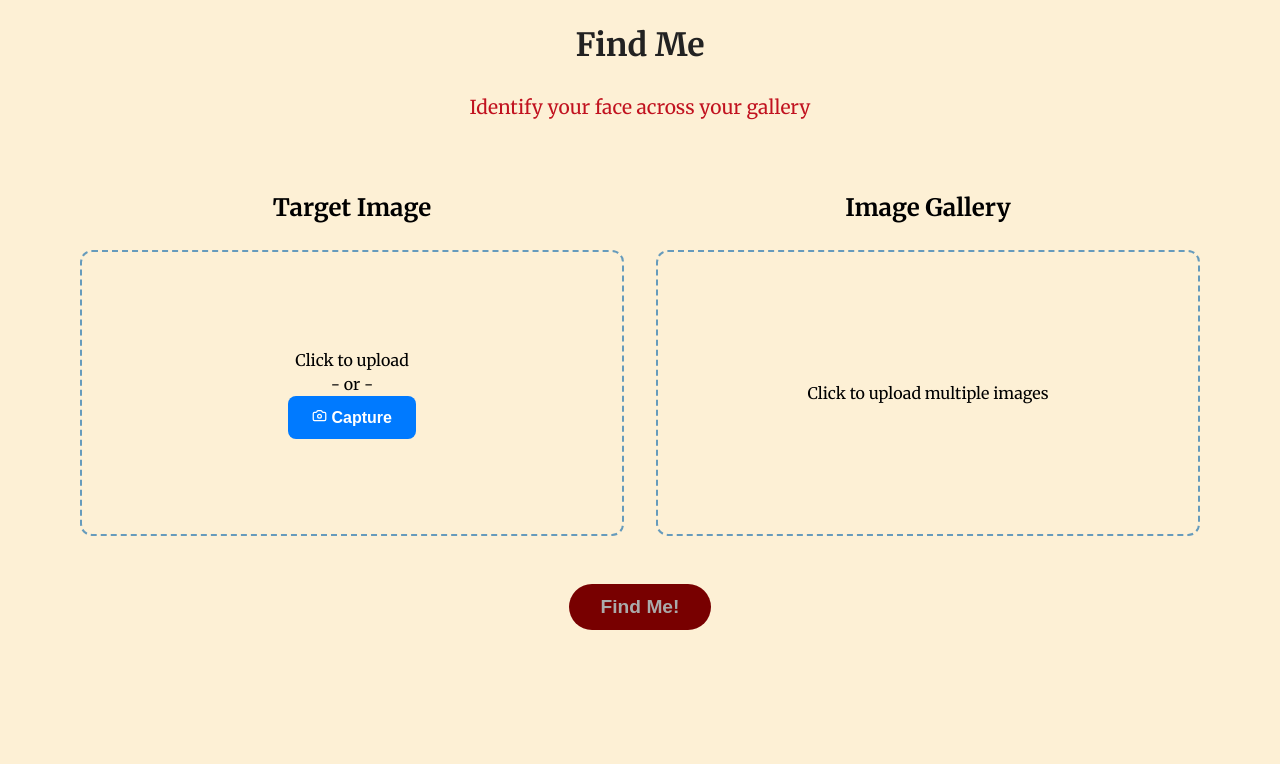
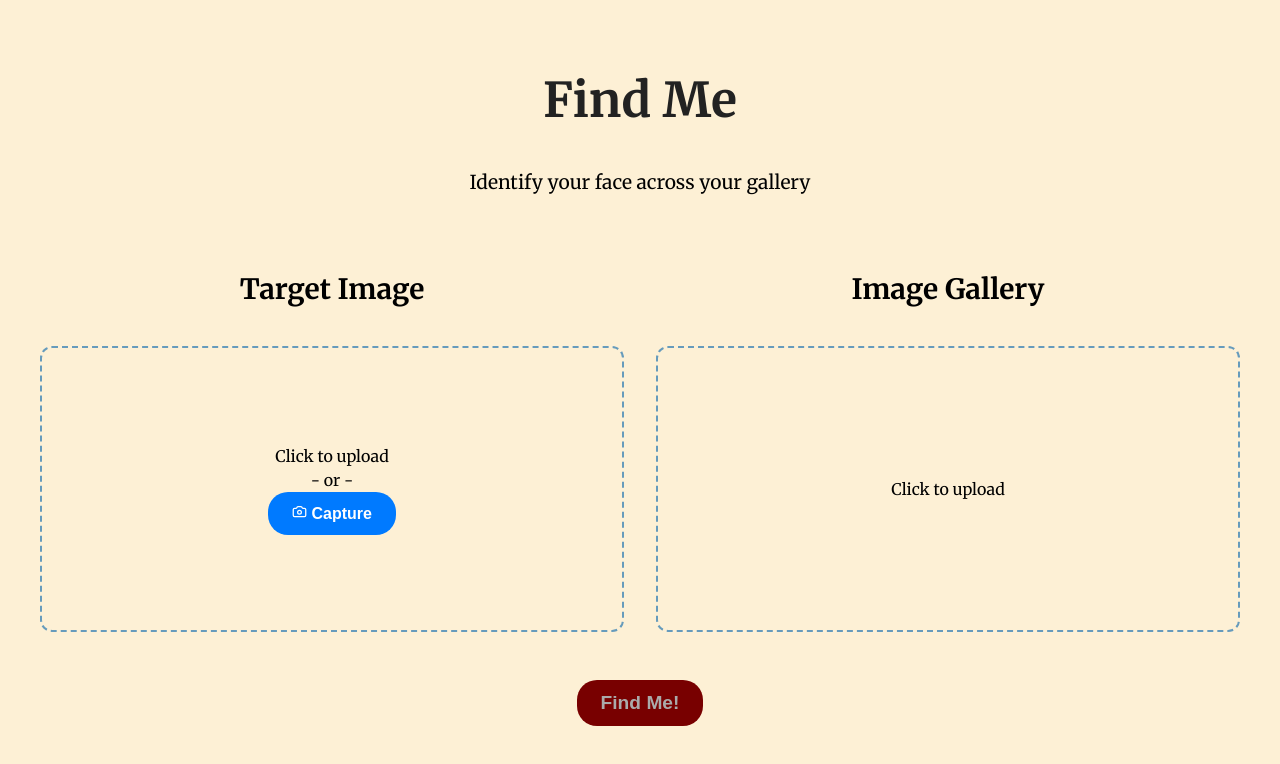
Before and after one commit to Sathyamrit/find-me, a React (Vite) app in the folder client/: page / in a window 1280 px wide. Shown: the top 764 px of the page. Built offline with nearby package versions, Linux system fonts and the light colour scheme.

Commit message:
ui changes

```diff
--- a/client/src/components/Button.css
+++ b/client/src/components/Button.css
@@ -1,6 +1,6 @@
-.custom-button {
+.button {
   padding: 12px 24px;
-  border-radius: 8px;
+  border-radius: 20px;
   border: none;
   cursor: pointer;
   font-size: 16px;
@@ -10,15 +10,15 @@
   color: white;
 }
 
-.custom-button:hover {
+.button:hover {
   background-color: #005ecb;
 }
 
-.custom-button:active {
+.button:active {
   transform: scale(0.98);
 }
 
-.custom-button:disabled {
+.button:disabled {
   background-color: #555;
   color: #aaa;
   cursor: not-allowed;
--- a/client/src/components/Button.jsx
+++ b/client/src/components/Button.jsx
@@ -5,7 +5,7 @@ const Button = ({ children, onClick, className, type = 'button', disabled = fals
   return (
     <button
       type={type}
-      className={`custom-button ${className}`}
+      className={`button ${className}`}
       onClick={onClick}
       disabled={disabled}
     >
--- a/client/src/pages/Home.css
+++ b/client/src/pages/Home.css
@@ -4,8 +4,6 @@
 }
 
 body {
-  background-color: var(--background-color);
-  color: var(--text-color);
  /* font-family: -apple-system, BlinkMacSystemFont, 'Segoe UI', Roboto, 'Helvetica Neue', Arial, sans-serif; */
  margin: 0;
  padding: 0;
@@ -20,7 +18,7 @@ body {
 .home-container > p {
  text-align: center;
  font-size: 1.2rem;
-  color: #c1121f;
+ color: black;
  margin-top: 0.5rem;
  margin-bottom: 3rem;
 }
@@ -52,11 +50,14 @@ body {
 }
 
 .upload-box {
+ color: black;
  border: 2px dashed var(--border-color);
  border-radius: 12px;
  padding: 1rem;
  min-height: 250px;
  display: flex;
+ flex-wrap: wrap;
+ gap: 0.5rem;
  align-items: center;
  justify-content: center;
  transition: border-color 0.3s ease;
@@ -65,9 +66,12 @@ body {
 
 .upload-box:hover {
  border-color: var(--border-color-hover);
+ box-shadow: #0482c5 1px 1px 8px;
+ transition: 0.35s ease;
 }
 
 .gallery-box {
+ background-color: #669bbc;
  flex-wrap: wrap; /* Allows items to wrap to the next line */
  gap: 1rem; /* Space between images */
  align-items: flex-start; /* Align items to the top */
@@ -125,11 +129,12 @@ body {
 .find-me {
  padding: 12px 32px;
  font-size: 1.2rem;
-  border-radius: 50px;
+ border-radius: 20px;
  background-color: #d61320;
 }
 
 .find-me:disabled {
   background-color: #780000;
+  border-radius: 20px;
   cursor: not-allowed;
 }
--- a/client/src/pages/Home.jsx
+++ b/client/src/pages/Home.jsx
@@ -6,8 +6,7 @@ import './Home.css';
 import { Camera } from 'lucide-react';
 import CameraModal from '../components/CameraModal';
 
-// const API_URL = 'http://127.0.0.1:8000/detect-people/'; //local testing
-const API_URL = 'https://find-me-backend-service-933492600521.us-central1.run.app/detect-people/';
+const API_URL = 'https://find-me-backend-service-933492600521.us-central1.run.app/classify-and-match/';
 
 const Home = () => {
   // State for the actual file objects
@@ -21,20 +20,19 @@ const Home = () => {
   const [targetPreview, setTargetPreview] = useState(null);
   const [galleryPreviews, setGalleryPreviews] = useState([]);
 
-  // State for Camera Modal
   const [isModalOpen, setIsModalOpen] = useState(false);
+  const [captureMode, setCaptureMode] = useState('target'); // 'target' or 'gallery'
 
   const navigate = useNavigate();
 
   const findMe = async () => {
+    if (!targetImage || galleryImages.length === 0) return;
+
     setIsLoading(true);
     setError(null);
 
-    // Use FormData to send files to the backend
     const formData = new FormData();
-
     formData.append('target_image', targetImage);
-
     galleryImages.forEach(file => {
       formData.append('gallery_images', file);
     });
@@ -46,10 +44,9 @@ const Home = () => {
         },
       });
 
-      // Navigate to the result page, passing the API response and original images
       navigate('/result', {
         state: {
-          apiResponse: response.data, // e.g., { with_people: [...], without_people: [...] }
+          apiResponse: response.data,
           originalImages: galleryImages
         }
       });
@@ -63,12 +60,22 @@ const Home = () => {
     }
   };
 
+  const openCamera = (mode) => {
+    setCaptureMode(mode);
+    setIsModalOpen(true);
+  };
+
   const handleCapture = (capturedFile) => {
-    // This function receives the file from the CameraModal
-    if (capturedFile) {
+    if (!capturedFile) return;
+
+    if (captureMode === 'target') {
       setTargetImage(capturedFile);
       if (targetPreview) URL.revokeObjectURL(targetPreview);
       setTargetPreview(URL.createObjectURL(capturedFile));
+    } else {
+      setGalleryImages(prev => [...prev, capturedFile]);
+      const newPreview = URL.createObjectURL(capturedFile);
+      setGalleryPreviews(prev => [...prev, newPreview]);
     }
   };
 
@@ -76,13 +83,10 @@ const Home = () => {
     const file = event.target.files[0];
     if (file && file.type.startsWith('image/')) {
       setTargetImage(file);
-      // Clean up the old preview URL before creating a new one
       if (targetPreview) {
         URL.revokeObjectURL(targetPreview);
       }
       setTargetPreview(URL.createObjectURL(file));
-    } else {
-      console.log('Please select a valid image file.');
     }
   };
 
@@ -106,17 +110,14 @@ const Home = () => {
   };
 
   const removeGalleryImage = (e, indexToRemove) => {
-    e.stopPropagation(); // Prevent the upload dialog from opening
-
-    // Revoke the object URL to free up memory
+    e.stopPropagation();
     URL.revokeObjectURL(galleryPreviews[indexToRemove]);
-
     setGalleryImages(prev => prev.filter((_, index) => index !== indexToRemove));
     setGalleryPreviews(prev => prev.filter((_, index) => index !== indexToRemove));
   };
 
   return (
-    <div>
+    <>
       <CameraModal
         isOpen={isModalOpen}
         onClose={() => setIsModalOpen(false)}
@@ -141,48 +142,42 @@ const Home = () => {
                 </div>
               ) : (
                 <div className="upload-prompt">
-                  <span>Click to upload</span> <br />
-                  <span className="or-divider">- or -</span> <br />
-                  <Button className="icon-btn" onClick={(e) => { e.stopPropagation(); setIsModalOpen(true); }}>
+                  <span>Click to upload</span> <br/>
+                  <span className="or-divider">- or -</span> <br/>
+                  <Button className="icon-btn" onClick={(e) => { e.stopPropagation(); openCamera('target'); }}>
                     <Camera size={15} /> Capture
                   </Button>
                 </div>
               )}
-              <input
-                type='file'
-                id='target-upload'
-                accept='image/*'
-                onChange={handleTargetChange}
-                style={{ display: 'none' }}
-              />
+              <input type='file' id='target-upload' onChange={handleTargetChange} style={{ display: 'none' }} />
             </div>
           </div>
 
-          {/* --- Gallery Section --- */}
+          {/* --- Gallery Section (Reverted to old style) --- */}
           <div className='upload-section gallery-section'>
             <h2 className='section-title'>Image Gallery</h2>
             <div
-              className='upload-box gallery-box'
+              className='upload-box'
               onClick={() => document.getElementById('gallery-upload').click()}
             >
-              {galleryPreviews.length > 0 ? (
-                galleryPreviews.map((preview, index) => (
-                  <div key={index} className='image-preview-wrapper'>
+              {galleryPreviews.map((preview, index) => (
+                <div
+                  key={index}
+                  className='image-preview-wrapper'
+                  onClick={(e) => e.stopPropagation()} // Prevent opening file dialog when clicking an image
+                >
                   <img src={preview} alt={`Gallery Preview ${index + 1}`} className='preview-image' />
                   <button onClick={(e) => removeGalleryImage(e, index)} className='remove-btn'>X</button>
                 </div>
-                ))
-              ) : (
-                <span>Click to upload multiple images</span>
+              ))}
+
+              {/* Show this prompt only when the gallery is empty */}
+              {galleryPreviews.length === 0 && (
+                <div className="upload-prompt">
+                  <span>Click to upload</span>
+                </div>
               )}
-              <input
-                type='file'
-                id='gallery-upload'
-                accept='image/*'
-                multiple // Allow multiple file selection
-                onChange={handleGalleryChange}
-                style={{ display: 'none' }}
-              />
+              <input type='file' id='gallery-upload' multiple onChange={handleGalleryChange} style={{ display: 'none' }} />
             </div>
           </div>
         </div>
@@ -199,7 +194,7 @@ const Home = () => {
           </Button>
         </div>
       </div>
-    </div>
+    </>
   );
 };
 
--- a/client/src/pages/Result.css
+++ b/client/src/pages/Result.css
@@ -1,13 +1,81 @@
-.result-container p{
-  font-size: 8em;
+.home-container {
+  padding: 2rem;
+  color: #f2f2f7;
+  max-width: 1200px;
+  margin: 0 auto;
 }
+
+.home-container h1 {
+  text-align: center;
+  font-size: 3rem;
+  margin-bottom: 2rem;
+}
+
+.results-section {
+  margin-bottom: 2.5rem;
+}
+
+.section-title {
+  font-size: 1.75rem;
+  color: black;
+  /* border-bottom: 1px solid #48484a; */
+  padding-bottom: 0.75rem;
+  margin-bottom: 1.5rem;
+}
+
+.upload-box.gallery-box {
+  display: flex;
+  flex-wrap: wrap;
+  gap: 1rem;
+  padding: 1rem;
+  background-color: #1c1c1e;
+  border-radius: 12px;
+  min-height: 180px; /* Ensure a minimum height */
+  align-items: center; /* Center placeholder text vertically */
+  justify-content: flex-start; /* Align items to the start */
+}
+
+.image-preview-wrapper {
+  position: relative;
+  width: 150px;
+  height: 150px;
+  border-radius: 8px;
+  overflow: hidden;
+  background-color: #2c2c2e;
+}
+
+.preview-image {
+  width: 100%;
+  height: 100%;
+  object-fit: cover;
+}
+
+.results-section p {
+  width: 100%;
+  text-align: center;
+  color: #8e8e93;
+  font-style: italic;
+  font-size: 1rem;
+}
+
+.button-container {
+    display: flex;
+    justify-content: center;
+    margin-top: 2rem;
+}
+
 .start-over {
-  background-color: #c1121f;
+    background-color: #007aff;
+    color: white;
+}
+
+.find-me { /* Style for the 'Go Back' link */
+  display: inline-block;
+  padding: 12px 24px;
+  background-color: #007aff;
   color: white;
-  margin: 2em;
-  padding: 12px 32px;
-  font-size: 1.2rem;
-  border-radius: 50px;
-  cursor: pointer;
-  transition: background-color 0.3s ease;
+  text-decoration: none;
+  border-radius: 8px;
+  font-weight: bold;
+  margin-top: 1rem;
 }
```
Also changed, not shown: client/src/pages/Result.jsx (+50 -23 lines). Lines whose indentation alone changed are shown as unchanged.
